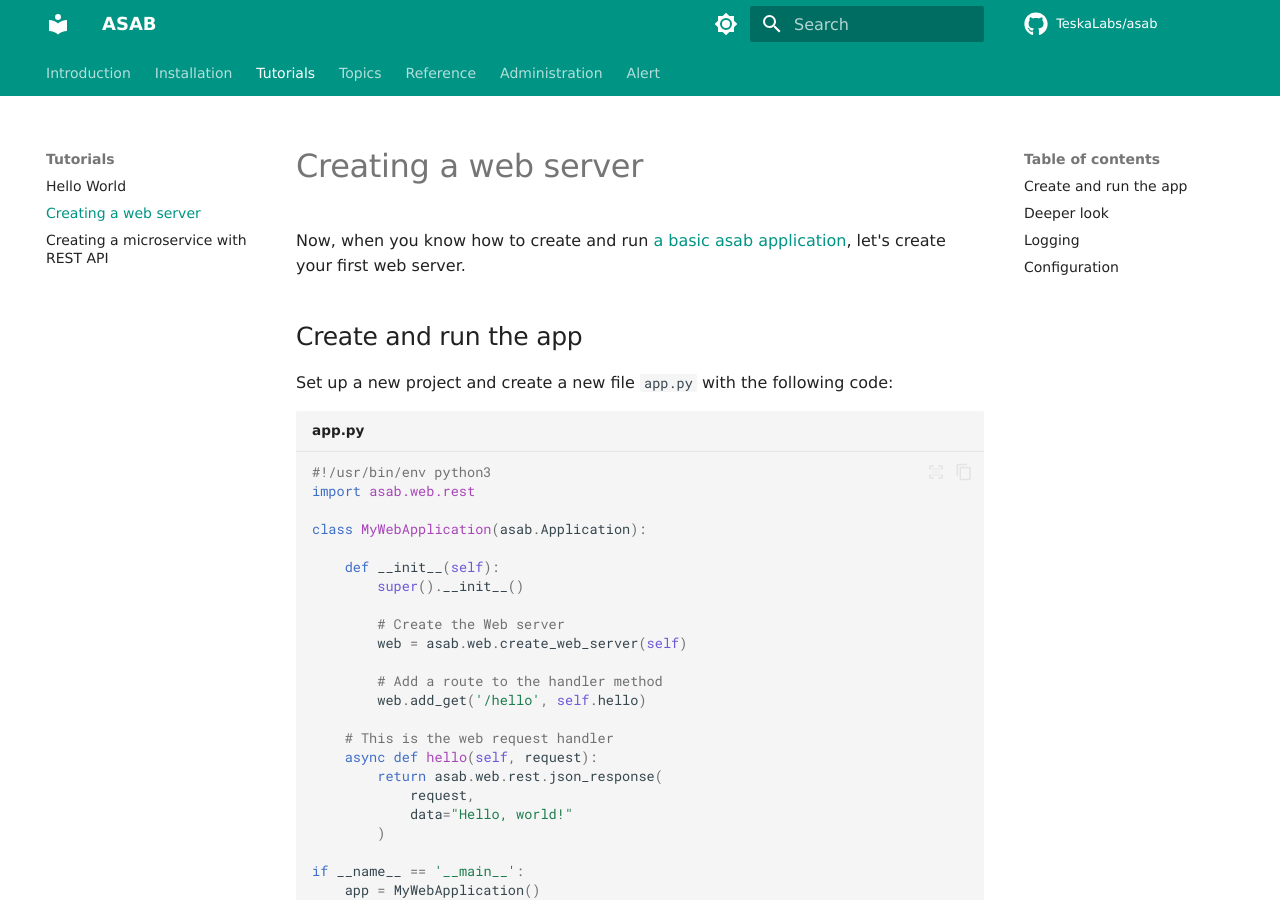
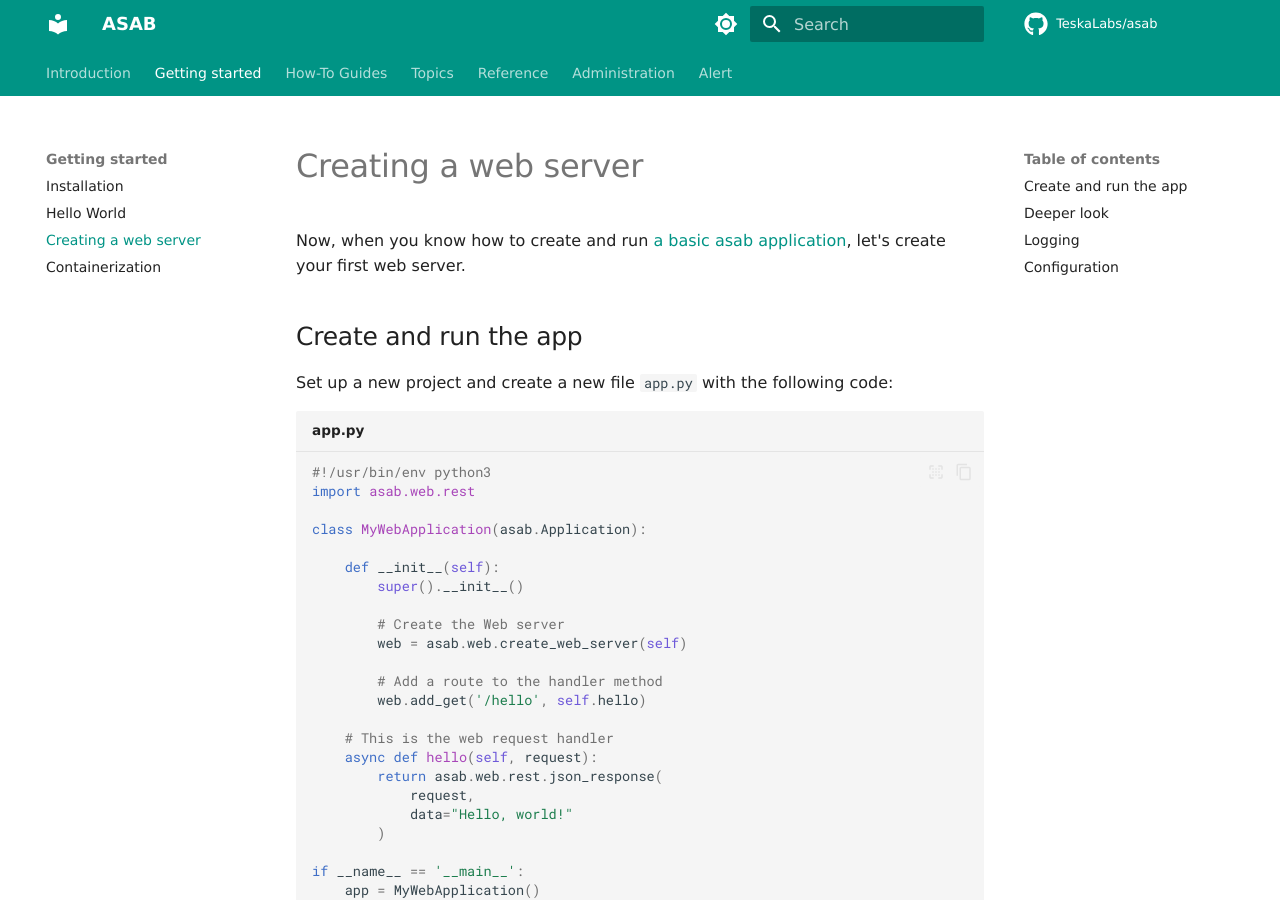
Before and after one commit to TeskaLabs/asab, an MkDocs documentation site: the page built from docs/getting-started/02_web_server.md, in a window 1280 px wide and 900 px high. Built offline with MkDocs 1.6.1 and Material for MkDocs 9.7.7, drawn with Linux system fonts in a browser that asks for light colours; some web fonts are replaced; comment, search, counter and statistics services are not loaded; some of the changed text lies outside the part shown.

Commit message:
Modify tree-structure of tutorials

````diff
--- a/docs/tutorials/02_web_server.md
+++ b/docs/getting-started/02_web_server.md
@@ -77,22 +77,22 @@ Let's go line by line in the code to understand how the asab server is construct
 ``` python title="app.py" linenums="1"
 
 #!/usr/bin/env python3
-import asab.web.rest # (1)
+import asab.web.rest # (1)!
 
 class MyWebApplication(asab.Application):
 
     def __init__(self):
-        super().__init__() # (2)
+        super().__init__() # (2)!
 
         # Create the Web server
-        web = asab.web.create_web_server(self) # (3)
+        web = asab.web.create_web_server(self) # (3)!
 
         # Add a route to the handler method
-        web.add_get('/hello', self.hello) # (4)
+        web.add_get('/hello', self.hello) # (4)!
 
     # This is the web request handler
-    async def hello(self, request): # (5)
-        return asab.web.rest.json_response( # (6)
+    async def hello(self, request): # (5)!
+        return asab.web.rest.json_response( # (6)!
             request,
             data="Hello, world!"
         )
--- a/mkdocs.yml
+++ b/mkdocs.yml
@@ -72,11 +72,11 @@ plugins:
 
 
 markdown_extensions:
+  # Syntax highlighting
   - pymdownx.highlight:
       anchor_linenums: true
       line_spans: __span
       pygments_lang_class: true
-
   - pymdownx.inlinehilite
   - pymdownx.snippets
 
@@ -98,19 +98,16 @@ extra:
 
 nav:
   - Introduction: index.md
-  - Installation: topics/admin/install.md
 
-  - Tutorials:
-    - Hello World: tutorials/01_hello_world.md
-    - Creating a web server: tutorials/02_web_server.md
-    - Creating a microservice with REST API: tutorials/03_rest_api.md
 
-    # - Services:
-    #   # - topics/asab/web/index.md
-    #   # - topics/asab/web/auth.md
-    #   # - topics/asab/web/cors.md
-    #   # - topics/asab/web/restapidocs.md
-    #   # - topics/asab/library.md
+  - Getting started:
+    - Installation: getting-started/install.md
+    - Hello World: getting-started/01_hello_world.md
+    - Creating a web server: getting-started/02_web_server.md
+    - Containerization: getting-started/containers.md
+
+  - How-To Guides:
+    - Creating a microservice with REST API: how-tos/03_rest_api.md
 
   - Topics:
     # - topics/asab/application.md
@@ -147,7 +144,7 @@ nav:
 
   - Administration:
     - topics/admin/command-line.md
-    - topics/admin/containers.md
+
     - topics/admin/systemd.md
 
   - topics/asab/alert.md
````
Also changed, not shown: docs/getting-started/01_hello_world.md (renamed from docs/tutorials/01_hello_world.md, +7 -6 lines), docs/getting-started/containers.md (renamed from docs/topics/admin/containers.md), docs/getting-started/install.md (renamed from docs/topics/admin/install.md), docs/how-tos/03_rest_api.md (renamed from docs/tutorials/03_rest_api.md), docs/how-tos/04_storage.md (renamed from docs/tutorials/04_storage.md), docs/how-tos/05_pubsub.md (renamed from docs/tutorials/05_pubsub.md), docs/how-tos/06_library.md (renamed from docs/tutorials/06_library.md), docs/how-tos/07_swagger.md (added).
